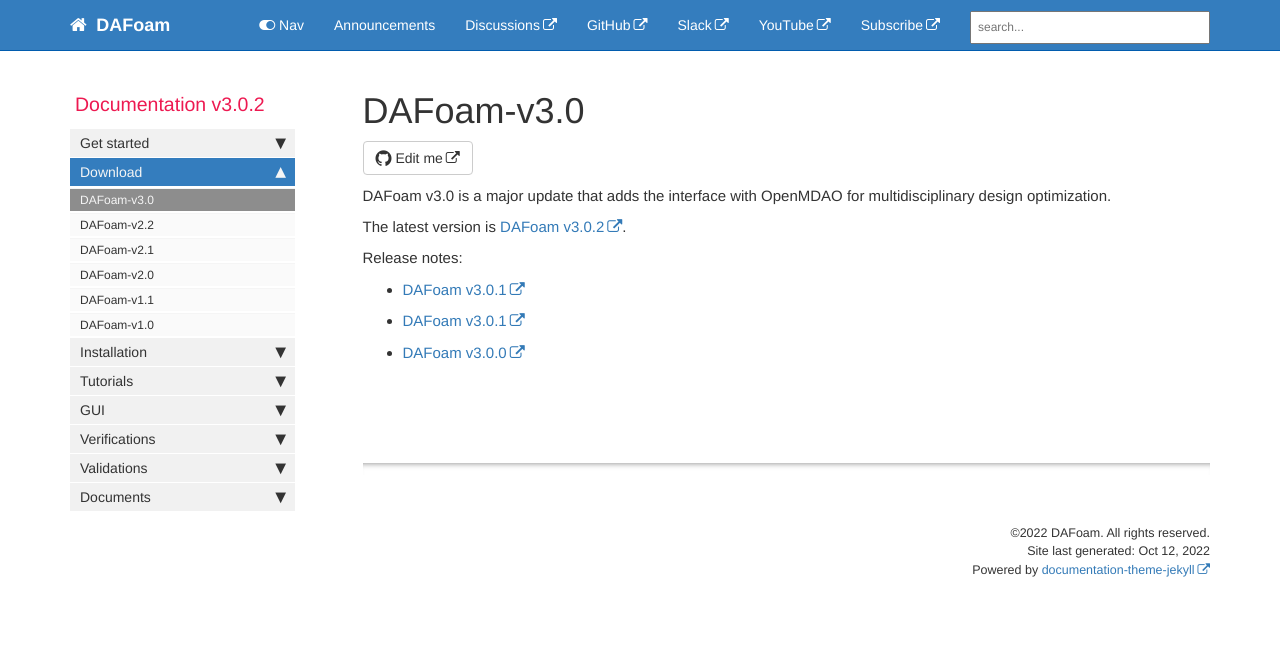
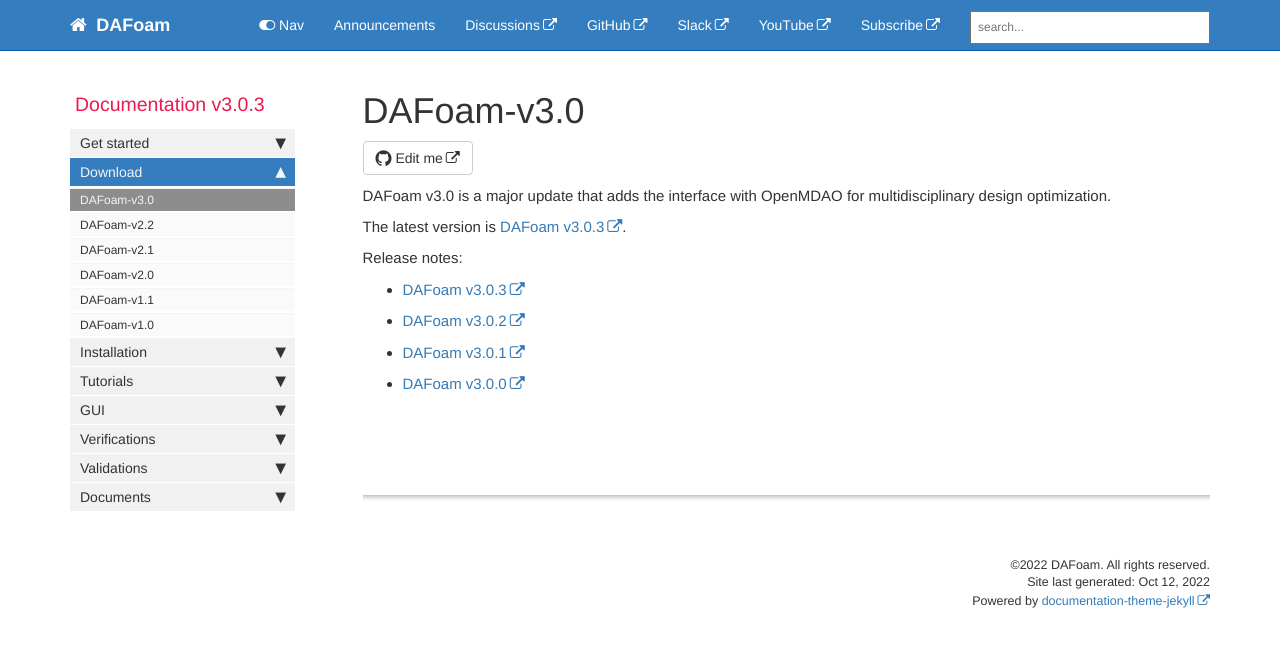
Before and after one commit to DAFoam/DAFoam.github.io, a Jekyll site: the page built from pages/mydoc/mydoc_download_v3.0.md, in a window 1280 px wide. Shown: the top 647 px of the page. Built offline with Jekyll 4.4.1, drawn with Linux system fonts in a browser that asks for light colours; comment, search, counter and statistics services are not loaded.

Commit message:
content update

```diff
--- a/_config.yml
+++ b/_config.yml
@@ -12,7 +12,7 @@ site_title: DAFoam
 company_name: DAFoam
 # this appears in the footer
 
-latest_version: v3.0.2
+latest_version: v3.0.3
 # define the latest version of DAFoam
 
 github_editme_path: DAFoam/DAFoam.github.io/blob/master/
--- a/_data/sidebars/mydoc_sidebar.yml
+++ b/_data/sidebars/mydoc_sidebar.yml
@@ -2,7 +2,7 @@
 
 entries:
 - title: sidebar
-  product: Documentation v3.0.2
+  product: Documentation v3.0.3
   version:
   folders:
 
--- a/pages/mydoc/mydoc_download_v3.0.md
+++ b/pages/mydoc/mydoc_download_v3.0.md
@@ -13,7 +13,9 @@ The latest version is [DAFoam {{ site.latest_version }}](https://github.com/mdol
 
 Release notes:
 
-- [DAFoam v3.0.1](https://github.com/mdolab/dafoam/releases/tag/v3.0.2)
+- [DAFoam v3.0.3](https://github.com/mdolab/dafoam/releases/tag/v3.0.3)
+
+- [DAFoam v3.0.2](https://github.com/mdolab/dafoam/releases/tag/v3.0.2)
 
 - [DAFoam v3.0.1](https://github.com/mdolab/dafoam/releases/tag/v3.0.1)
 
```
